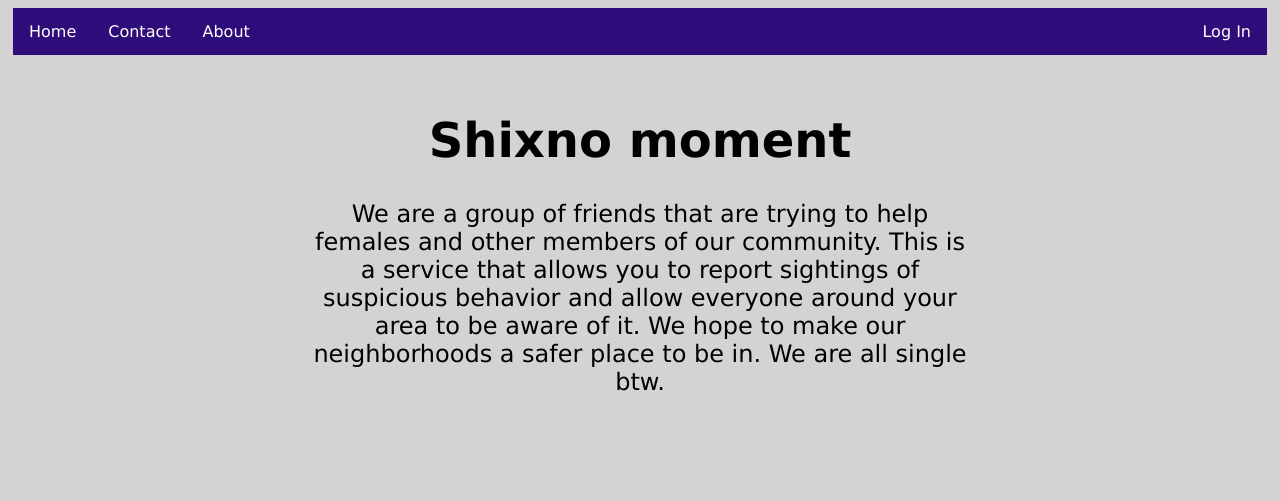
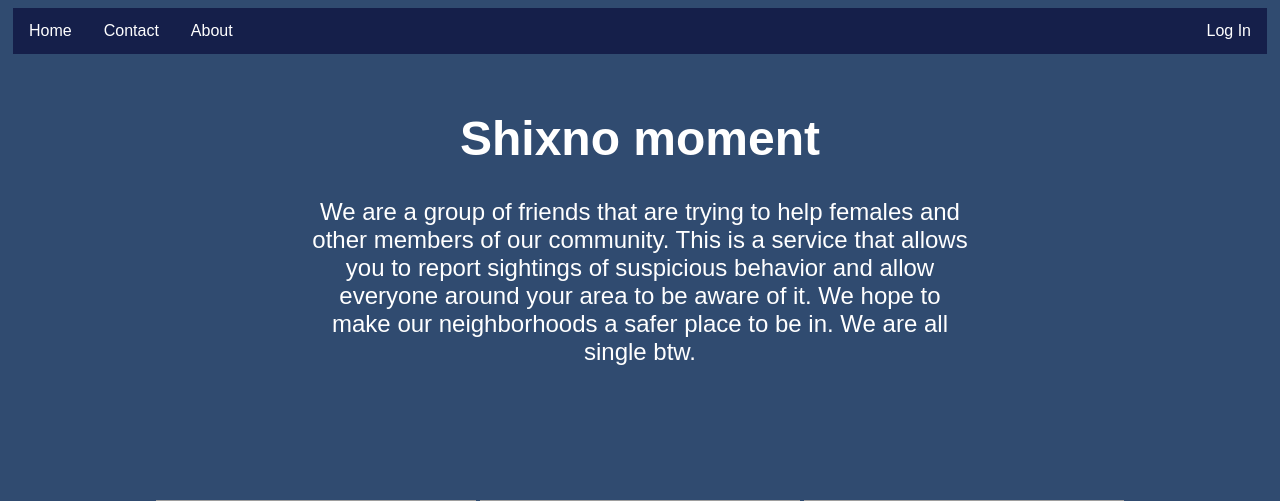
Before and after one commit to figtree2/Hackathon, a Flask app: page /about.html in a window 1280 px wide. Shown: the top 501 px of the page. Run offline with Flask 2, Linux system fonts and the light colour scheme; grey boxes are pictures that could not be loaded.

Commit message:
more style changes

```diff
--- a/static/css/styles.css
+++ b/static/css/styles.css
@@ -30,7 +30,7 @@ ul {
     margin: 5px;
     padding: 0px;
     overflow: hidden;
-    background-color: rgb(46, 13, 122);
+    background-color: #151f4a;
 }
 
 li {
@@ -57,18 +57,18 @@ li a {
     text-decoration: none;
 }
 li a:hover {
-    background-color: blue;
+    background-color: #3047b0;
 }
 body {
-    color: black;
-    font-family:'Lucida Sans', 'Lucida Sans Regular', 'Lucida Grande', 'Lucida Sans Unicode', Geneva, Verdana, sans-serif;
-    background-color: lightgray;
+    color: white;
+    font-family:sans-serif;
+    background-color: #304b70;
 }
 h1 {
-    color: black;
+    color: white;
 }
 p {
-    color: black;
+    color: white;
 }
 .aboutText {
     display: block;
```
